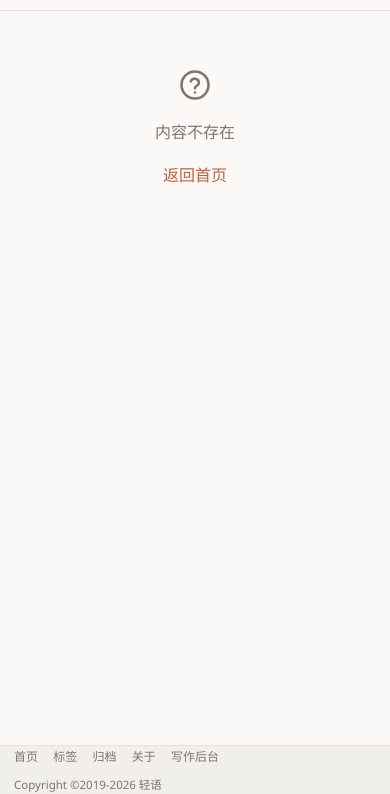
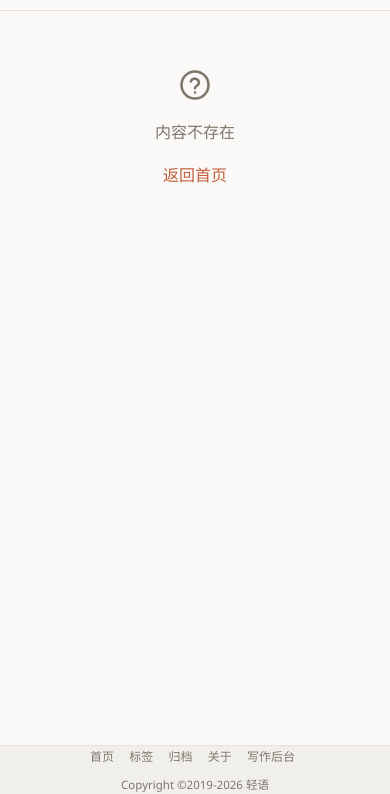
Before and after one commit to anlish01/blog, a plain HTML site: page public/index.html in a window 390 px wide. Shown: the part 50-844 px from the top of the page. Drawn offline with Linux system fonts and the light colour scheme; no server answers.

Commit message:
ui: center footer on mobile, keep left-aligned on desktop

```diff
--- a/public/style.css
+++ b/public/style.css
@@ -741,11 +741,13 @@ footer { flex-shrink: 0; border-top: 1px solid var(--border); background: var(--
 .footer-icp { margin-left: 8px; }
 .footer-icp:hover { color: var(--accent); }
 
-/* 移动端：仅保留导航行与版权行，隐藏声明/联系方式/友链/RSS/备案 */
+/* 移动端：仅保留导航行与版权行，隐藏声明/联系方式/友链/RSS/备案；内容整体居中 */
 @media (max-width: 640px) {
   .footer-extra { display: none; }
   .footer-rss { display: none; }
   .footer-icp { display: none; }
+  .footer-inner { align-items: center; }                  /* 手机端居中 */
+  .footer-nav, .footer-copy { justify-content: center; text-align: center; }
 }
 
 /* ---------- 关于页 ---------- */
```
